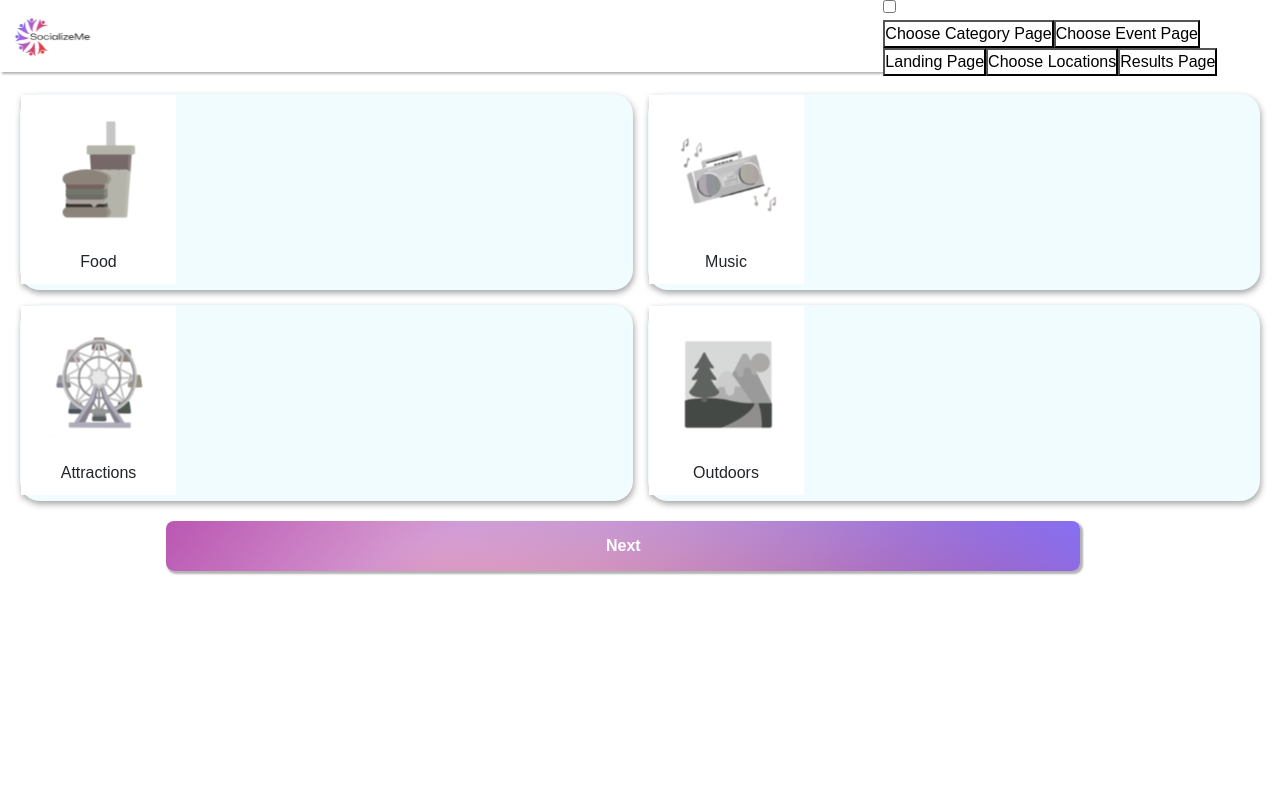
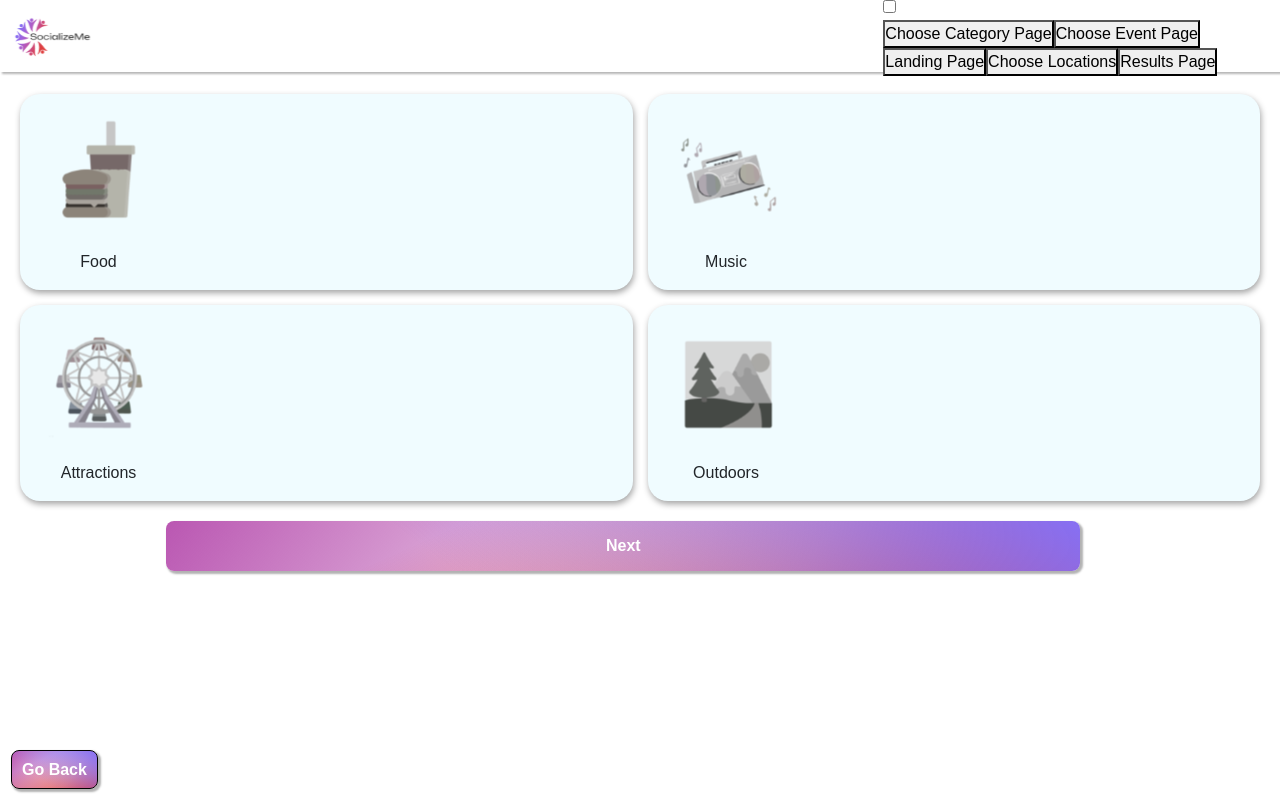
Before and after one commit to CptnPluto/itc-hackathon-socializeMe-client, a React (Create React App) app: page /chooseCategory in a window 1280 px wide. Built offline with nearby package versions, Linux system fonts and the light colour scheme; no server answers.

Commit message:
go back and some design fixes

```diff
--- a/src/App.css
+++ b/src/App.css
@@ -1,3 +1,7 @@
+*{
+    font-family:fantasy !important;
+}
+
 body {
     margin: 0 !important;
 }
--- /dev/null
+++ b/src/components/Button/GoBackButton.css
@@ -0,0 +1,15 @@
+#prevBtn{
+    position: absolute;
+    height: 39px;
+    bottom: 11px;
+    padding: 0 10px;
+    border-radius: 8px;
+    font-weight: 800;
+    color: white;
+    /* background: linear-gradient(#e66465, #9198e5); */
+    background: linear-gradient(217deg, #866ff3, rgba(255,0,0,0) 70.71%), linear-gradient(336deg, #df3f3f, rgba(0,0,255,0) 70.71%), linear-gradient(127deg, #ba57b2, rgba(0,255,0,0) 70.71%);
+    border: none;
+    box-shadow: 2px 2px 2px 1px rgb(0 0 0 / 30%);
+    left: 11px;
+    border: black solid 1px;
+}
--- /dev/null
+++ b/src/components/Button/GoBackButton.js
@@ -0,0 +1,19 @@
+import React from "react";
+import { useNavigate } from "react-router-dom";
+import "./GoBackButton.css";
+
+export default function GoBackButton() {
+  const navigate = useNavigate();
+
+  const goBackHandler = () => {
+    navigate(-1);
+  };
+
+  return (
+    <div>
+      <button id="prevBtn" onClick={goBackHandler}>
+        Go Back
+      </button>
+    </div>
+  );
+}
--- a/src/components/LocationForm/LocationForm.css
+++ b/src/components/LocationForm/LocationForm.css
@@ -1,7 +1,4 @@
-*{
-    background-color: white;
-    font-family:fantasy;
-}
+
 .fromheader{
     margin-top: 10vh;
     margin-left: 10vw;
--- a/src/pages/CategoryPage/CategoryPage.js
+++ b/src/pages/CategoryPage/CategoryPage.js
@@ -12,6 +12,7 @@ import ButtonCustom from "../../components/Button/ButtonCustom";
 import { useNavigate } from "react-router-dom";
 
 import "../../App.css";
+import GoBackButton from "../../components/Button/GoBackButton";
 
 function CategoryPage() {
   const navigate = useNavigate();
@@ -81,6 +82,7 @@ function CategoryPage() {
     navigate("/chooseEvent");
   };
   return (
+    <>
       <div className="categoryPage">
         <form onSubmit={handleNext}>
           <div className="categoryPageButtons">
@@ -112,6 +114,8 @@ function CategoryPage() {
           <ButtonCustom buttonText={"Next"} type="submit" />
         </form>
       </div>
+      <GoBackButton />
+    </>
   );
 }
 
--- a/src/pages/LocationsPage/LocationPage.js
+++ b/src/pages/LocationsPage/LocationPage.js
@@ -4,6 +4,7 @@ import "./LocationPage.css";
 import skyline from "../../images/skyline.png";
 
 import "../../App.css";
+import GoBackButton from "../../components/Button/GoBackButton";
 
 function LocationPage() {
   const [loadIn, setLoadIn] = useState(false);
@@ -15,18 +16,13 @@ function LocationPage() {
   }, []);
 
   return (
-        <div
-            className={
-                loadIn ? "page_container load_in" : "page_container load_out"
-            }
-        >
-
+    <>
+      <div className={loadIn ? "page_container load_in" : "page_container load_out"}>
         <LocationForm setLoadIn={setLoadIn} />
         <img className="skylineimg" src={skyline}></img>
-
-
-
       </div>
+      <GoBackButton />
+    </>
   );
 }
 
```
Lines whose indentation alone changed are shown as unchanged.
